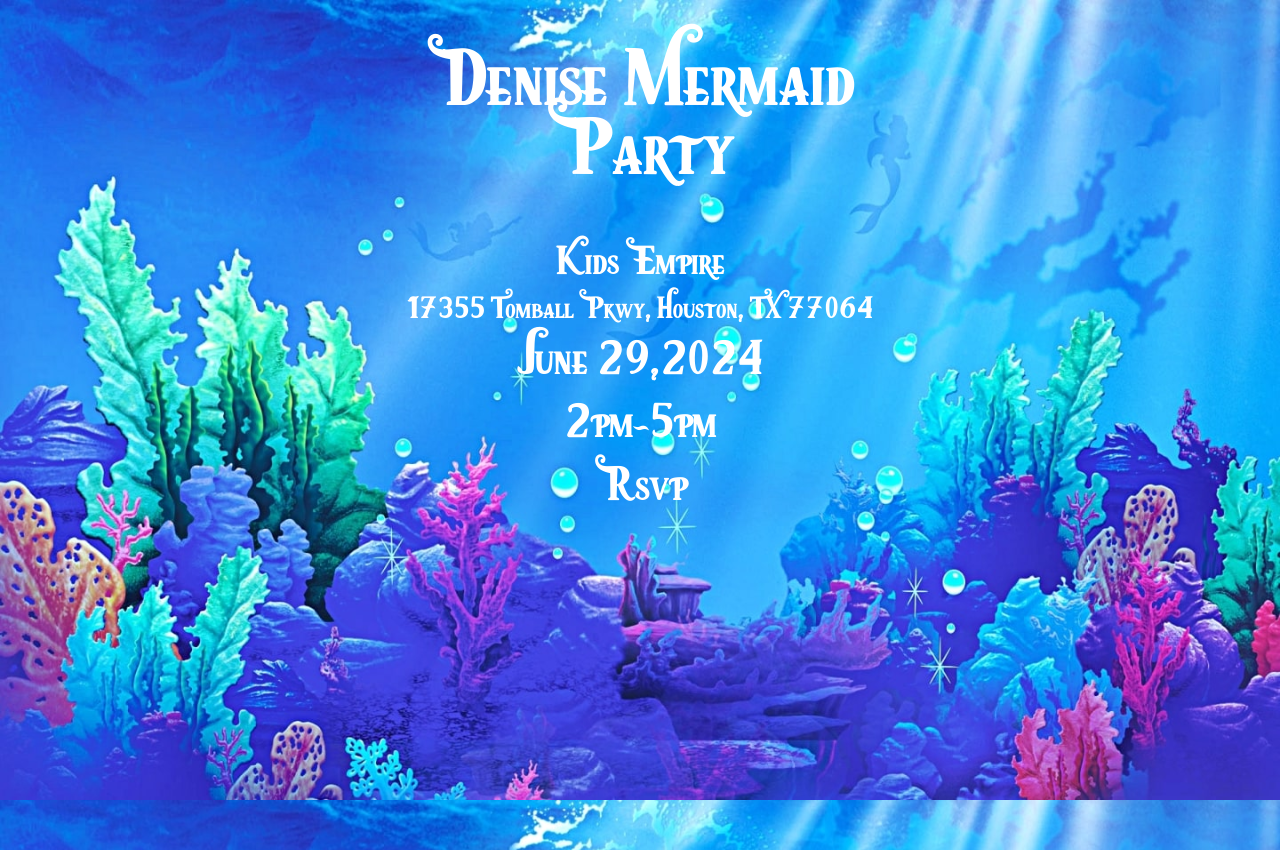
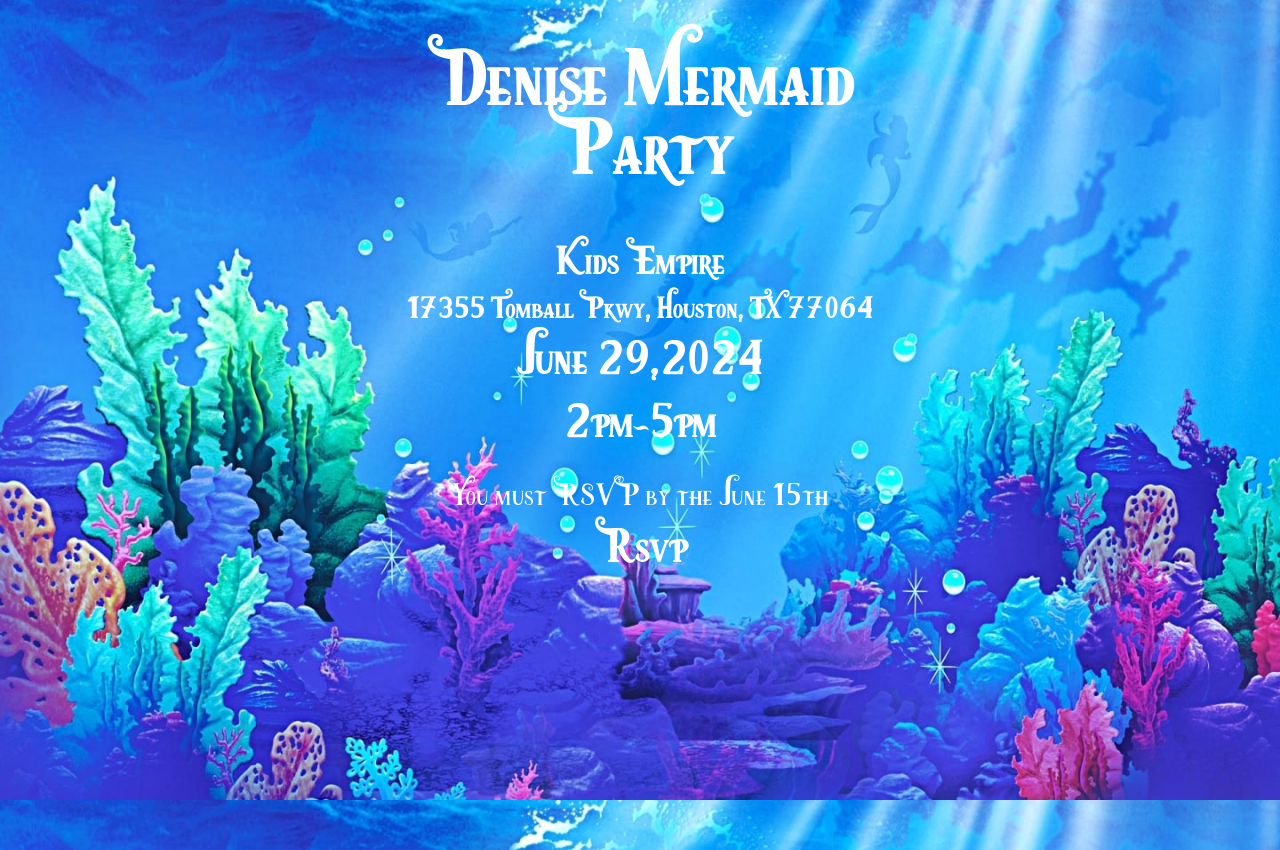
Before and after one commit to Jayspie/DDAY, a plain HTML site: page index.html in a window 1280 px wide. Drawn offline with Linux system fonts and the light colour scheme.

Commit message:
added deadline

```diff
--- a/form.css
+++ b/form.css
@@ -48,7 +48,9 @@ body{
     color:white;
     text-decoration: none;
 }
-
+#deadline{
+  margin-top:3%
+}
 @media screen and (max-width: 1024px){
 
     #title{
--- a/index.html
+++ b/index.html
@@ -102,6 +102,7 @@
         <h3 id="addresses">17355 Tomball Pkwy, Houston, TX 77064</h3>
       </a>
       <h2 id="date-time">June 29,2024<br>2pm-5pm</h2>
+      <p id="deadline">You must RSVP by the June 15th</p>
       <a href="https://forms.gle/zPFAWY1uUx14WuQH8" target="_blank" id="rsvp">
         <h2>Rsvp</h2>
       </a>
```
